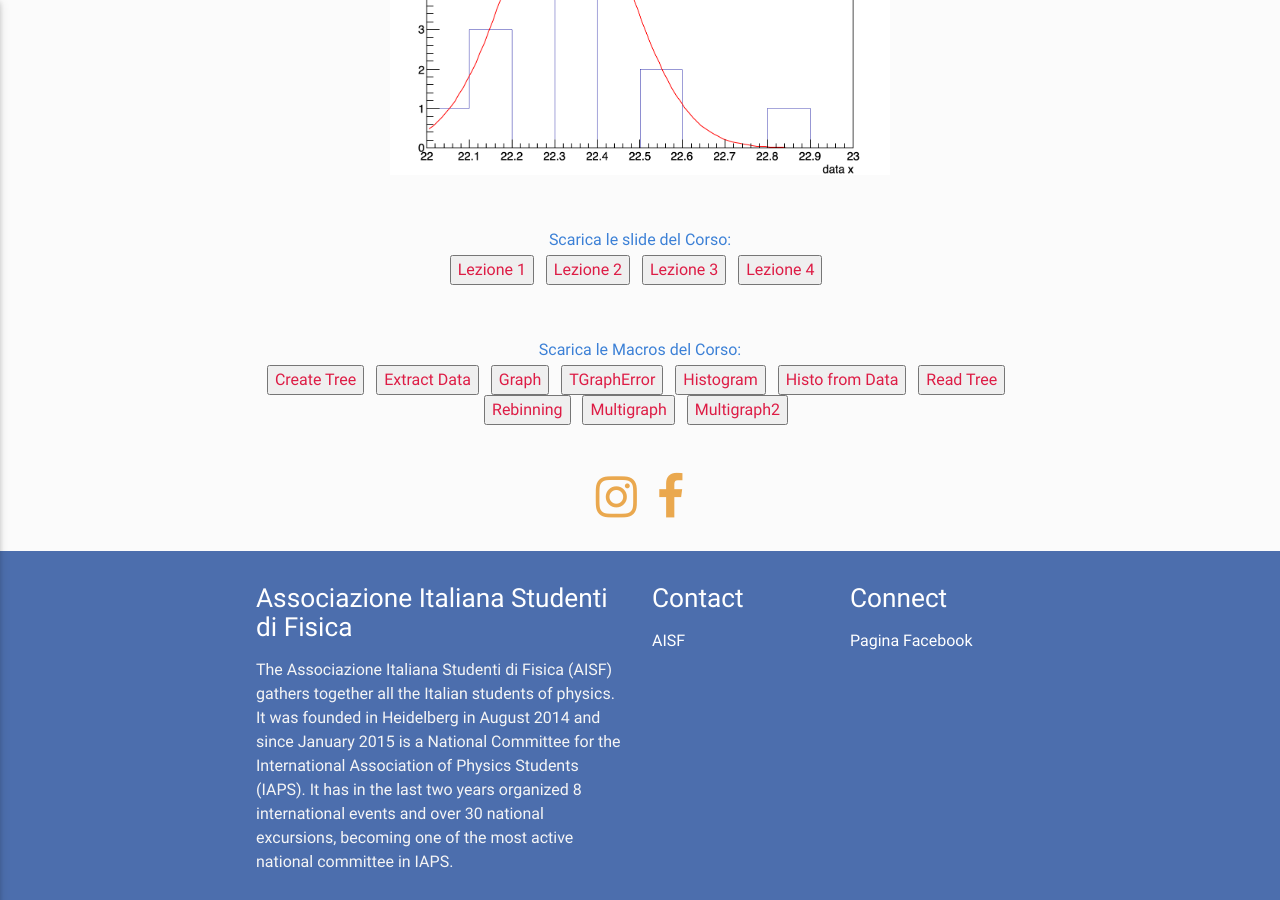
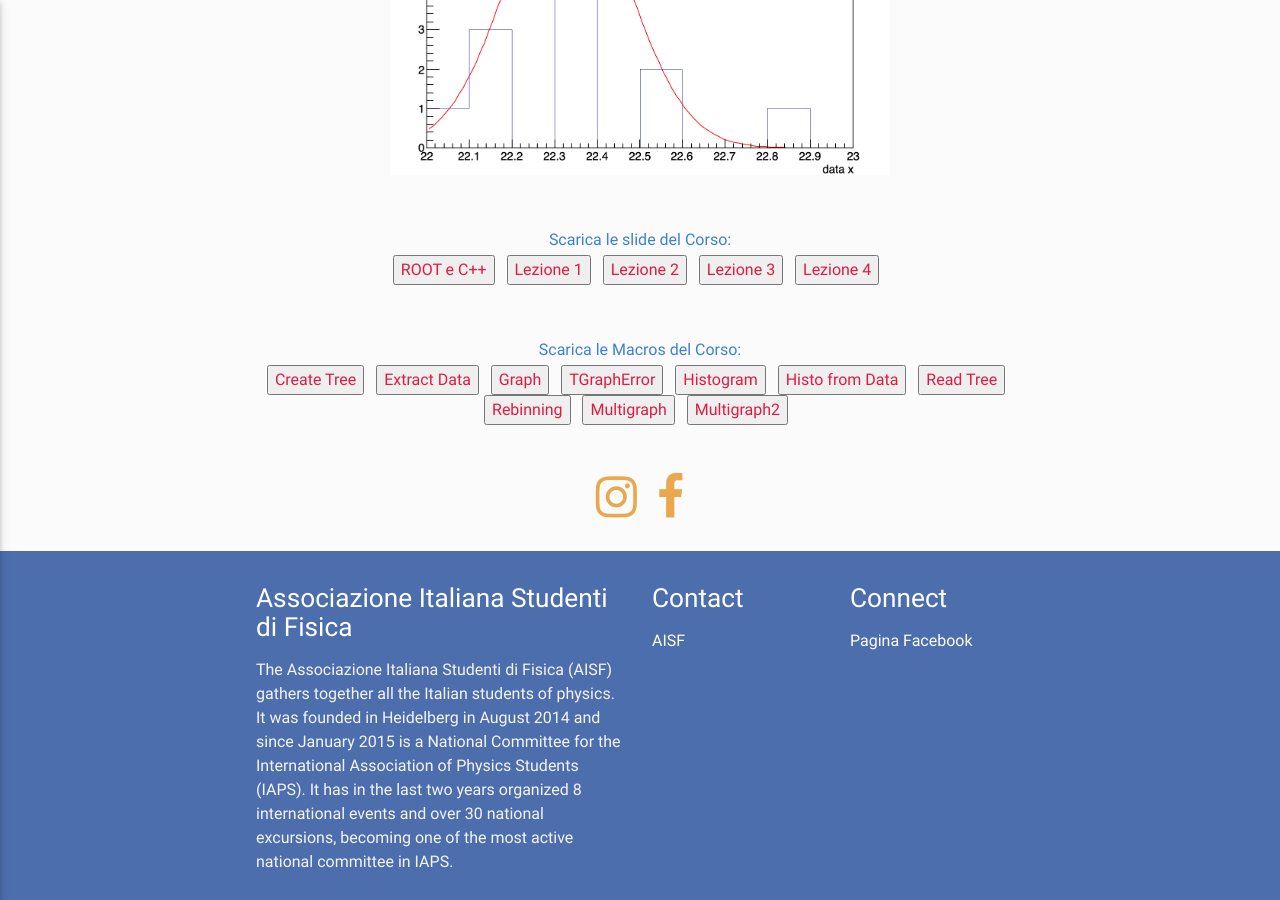
Before and after one commit to ai-sf/aisf_perugia, a Jekyll site: the page built from ROOT.html, in a window 1280 px wide and 900 px high, scrolled down 570 px. Built offline with Jekyll 4.4.1, drawn with Linux system fonts in a browser that asks for light colours; nearby versions of some CDN libraries.

Commit message:
new file

```diff
--- a/ROOT.html
+++ b/ROOT.html
@@ -42,6 +42,7 @@ function carousel() {
 <br><br>
 
 <center><h6 style="color:rgb(60, 128, 214);">Scarica le slide del Corso:</h6>
+<button> <type="button"> <a href="/perugia/Root/cplusplus_root.pdf"> ROOT e C++ </button> &nbsp;
 <button> <type="button"> <a href="/perugia/Root/ROOT1.pdf"> Lezione 1 </button> &nbsp;
 <button> <type="button"> <a href="/perugia/Root/ROOT2.pdf"> Lezione 2 </button> &nbsp;
 <button> <type="button"> <a href="/perugia/Root/ROOT3.pdf"> Lezione 3 </button> &nbsp;
```
Also changed, not shown: 1 other file.
